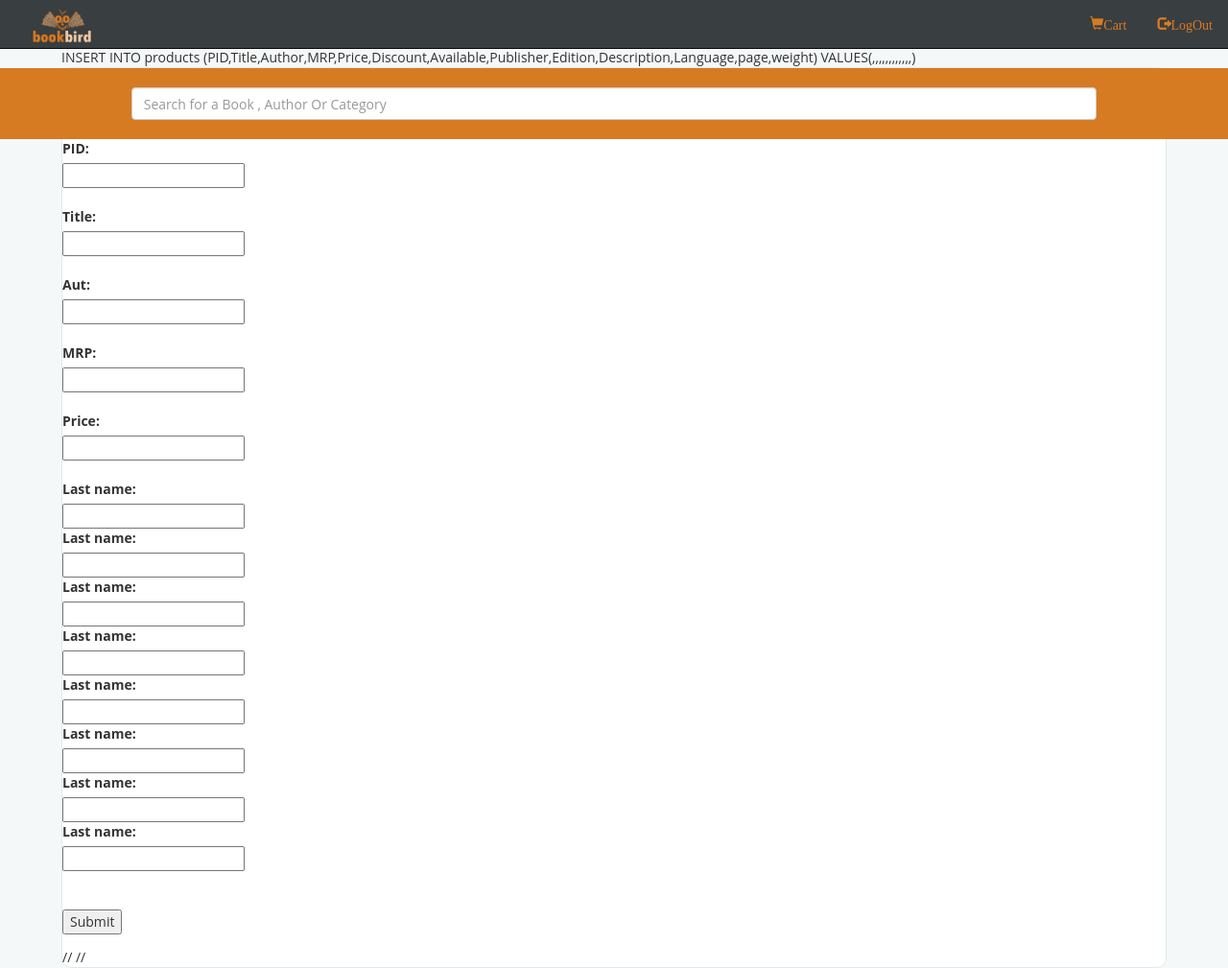
After one commit to shadialahmd/Online-Book-Shop-System, a PHP site: page /addbook.php in a window 1280 px wide. The commit adds this page. Shown: the whole page at 96% size. Run offline with PHP 8.4, Linux system fonts and the light colour scheme; a user stored in the database is signed in; data that the repository does not hold is empty; some libraries are stand-ins or nearby versions.

Commit message:
fix error

```diff
--- /dev/null
+++ b/addbook.php
@@ -0,0 +1,246 @@
+<?php
+session_start();
+// include "dbconnect.php";
+
+// $db=new Database();
+// $con=$db->getconnection();
+
+
+
+//print_r($_POST['PID']);
+$sql="INSERT INTO products (PID,Title,Author,MRP,Price,Discount,Available,Publisher,Edition,Description,Language,page,weight)
+VALUES($_POST[PID],$_POST[Title],$_POST[Aut],$_POST[MRP],$_POST[Price],$_POST[Discount],$_POST[Available],$_POST[Publisher],$_POST[Edition],$_POST[Description],$_POST[Language],$_POST[page],$_POST[weight])";
+
+
+
+print_r($sql);
+// $result=mysqli_query($this->conn,$sql);
+
+if(!isset($_SESSION['user']))
+       header("location: index.php?Message=Login To Continue");
+?>
+
+<!DOCTYPE html>
+<html lang="en">
+<head>
+
+    <meta charset="utf-8">
+    <meta http-equiv="X-UA-Compatible" content="IE=edge">
+    <meta name="viewport" content="width=device-width, initial-scale=1">
+    <meta name="description" content="Books">
+    <meta name="author" content="Shivangi Gupta">
+    <title>Add Book</title>
+    <!-- Bootstrap -->
+    <link href="css/bootstrap.min.css" rel="stylesheet">
+    <link href="css/my.css" rel="stylesheet">
+
+    <style>
+
+    #books {margin-bottom:50px;}
+
+     @media only screen and (width: 767px) { body{margin-top:150px;}}
+        #books .row{margin-top:20px;margin-bottom:10px;font-weight:800;}
+        @media only screen and (max-width: 760px) { #books .row{margin-top:10px;}}
+    </style>
+
+</head>
+<body>
+
+    <nav class="navbar navbar-default navbar-fixed-top navbar-inverse">
+      <div class="container-fluid">
+        <!-- Brand and toggle get grouped for better mobile display -->
+        <div class="navbar-header">
+          <button type="button" class="navbar-toggle collapsed" data-toggle="collapse" data-target="#bs-example-navbar-collapse-1" aria-expanded="false">
+            <span class="sr-only">Toggle navigation</span>
+            <span class="icon-bar"></span>
+            <span class="icon-bar"></span>
+            <span class="icon-bar"></span>
+          </button>
+          <a class="navbar-brand" href="index.php"><img alt="Brand" src="img/logo.jpg" style="width: 118px;margin-top: -7px;margin-left: -10px;"></a>
+        </div>
+
+        <!-- Collect the nav links, forms, and other content for toggling -->
+        <div class="collapse navbar-collapse" id="bs-example-navbar-collapse-1">
+          <ul class="nav navbar-nav navbar-right">
+              <?php
+                  if(isset($_SESSION['user']))
+                    {
+                      echo'
+                    <li><a href="cart.php" class="btn btn-md"><span class="glyphicon glyphicon-shopping-cart">Cart</span></a></li>
+                    <li><a href="destroy.php" class="btn btn-md"> <span class="glyphicon glyphicon-log-out">LogOut</span></a></li>
+                         ';
+                    }
+               ?>
+          </ul>
+        </div><!-- /.navbar-collapse -->
+      </div><!-- /.container-fluid -->
+    </nav>
+
+
+
+
+    <div id="top" >
+        <div id="searchbox" class="container-fluid" style="width:112%;margin-left:-6%;margin-right:-6%;">
+            <div>
+                <form role="search" action="Result.php" method="post">
+                    <input type="text" name="keyword" class="form-control" placeholder="Search for a Book , Author Or Category" style="width:80%;margin:20px 10% 20px 10%;">
+                </form>
+            </div>
+        </div>
+
+
+
+        <form action="" method="post">
+  <label for="PID">PID:</label><br>
+  <input type="text" id="PID" name="PID"><br>
+
+  <br>
+  <label for="Title">Title:</label><br>
+  <input type="text" id="Title" name="Title"><br>
+  <br>
+
+  <label for="Aut">Aut:</label><br>
+  <input type="text" id="Aut" name="Aut"><br>
+  <br>
+  <label for="MRP">MRP:</label><br>
+  <input type="text" id="MRP" name="MRP"><br>
+  <br>
+  <label for="Price">Price:</label><br>
+  <input type="text" id="Price" name="Price"><br>
+  <br>
+  <label for="Discount">Last name:</label><br>
+  <input type="text" id="Discount" name="Discount"><br>
+  <label for="Available">Last name:</label><br>
+  <input type="text" id="Available" name="Available"><br>
+  <label for="Publisher">Last name:</label><br>
+  <input type="text" id="Publisher" name="Publisher"><br>
+  <label for="Edition">Last name:</label><br>
+  <input type="text" id="Edition" name="Edition"><br>
+  <label for="Description">Last name:</label><br>
+  <input type="text" id="Description" name="Description"><br>
+  <label for="Language">Last name:</label><br>
+  <input type="text" id="Language" name="Language"><br>
+  <label for="page">Last name:</label><br>
+  <input type="text" id="page" name="page"><br>
+  <label for="weight">Last name:</label><br>
+  <input type="text" id="weight" name="weight"><br>
+  <br><br>
+  <input type="submit"  name="submit">
+
+</form>
+
+    <?php
+    // include "dbconnect.php";
+
+
+    // $db=new Database();
+    // $con=$db->getconnection();
+
+    // if(isset($_GET['value']))
+    //     {
+    //        $_SESSION['category']=$_GET['value'];
+    //     }
+    // $category=$_SESSION['category'];
+    // if(isset($_POST['sort']))
+    // {
+    //     if($_POST['sort']=="price")
+    //             {   $query = "SELECT * FROM products WHERE Category='$category' ORDER BY Price";
+    //                 $result = mysqli_query ($con,$query)or die(mysqli_error($con));
+    //                 ?>
+    //                    <script type="text/javascript">
+    //                       document.getElementById('select').Selected=$_POST['sort'];
+    //                    </script>
+    //                 <?php
+    //             }
+    //     else
+    //     if($_POST['sort']=="priceh")
+    //             {   $query = "SELECT * FROM products WHERE Category='$category' ORDER BY Price DESC";
+    //                 $result = mysqli_query ($con,$query)or die(mysqli_error($con));
+    //             }
+    //     else
+    //     if($_POST['sort']=="discount")
+    //             {   $query = "SELECT * FROM products WHERE Category='$category' ORDER BY Discount DESC";
+    //                 $result = mysqli_query ($con,$query)or die(mysqli_error($con));
+    //             }
+    //     else
+    //     if($_POST['sort']=="discountl")
+    //             {   $query = "SELECT * FROM products WHERE Category='$category' ORDER BY Discount";
+    //                 $result = mysqli_query ($con,$query)or die(mysqli_error($con));
+    //             }
+    // }
+    // else
+    //         {   $query = "SELECT * FROM products WHERE Category='$category'";
+    //             $result = mysqli_query ($con,$query)or die(mysqli_error($con));
+    //         }
+    // $i=0;
+    // echo '<div class="container-fluid" id="books">
+    //     <div class="row">
+    //       <div class="col-xs-12 text-center" id="heading">
+    //              <h2 style="color:rgb(228, 55, 25);text-transform:uppercase;margin-bottom:0px;"> '. $category .' STORE </h2>
+    //        </div>
+    //     </div>
+    //     <div class="container fluid">
+    //          <div class="row">
+    //               <div class="col-sm-5 col-sm-offset-6 col-md-5 col-md-offset-7 col-lg-4 col-lg-offset-8">
+    //                    <form action="';echo $_SERVER['PHP_SELF'];echo'" method="post" class="pull-right">
+    //                        <label for="sort">Sort by &nbsp: &nbsp</label>
+    //                         <select name="sort" id="select" onchange="form.submit()">
+    //                             <option value="default" name="default"  selected="selected">Select</option>
+    //                             <option value="price" name="price">Low To High Price </option>
+    //                             <option value="priceh" name="priceh">Highest To Lowest Price </option>
+    //                             <option value="discountl" name="discountl">Low To High Discount </option>
+    //                             <option value="discount" name="discount">Highest To Lowest Discount</option>
+    //                         </select>
+    //                    </form>
+    //               </div>
+    //           </div>
+    //     </div>';
+
+    //     if(mysqli_num_rows($result) > 0)
+    //     {
+    //         while($row = mysqli_fetch_assoc($result))
+    //         {
+    //         $path="img/books/" .$row['PID'].".jpg";
+    //         $description="description.php?ID=".$row["PID"];
+    //         if($i%4==0)
+    //         echo '<div class="row">';
+    //         echo'
+    //            <a href="'.$description.'">
+    //             <div class="col-sm-6 col-md-3 col-lg-3 text-center">
+    //                 <div class="book-block" style="border :3px solid #DEEAEE;">
+    //                     <img class="book block-center img-responsive" src="'.$path.'">
+    //                     <hr>
+    //                      ' . $row["Title"] . '<br>
+    //                     ' . $row["Price"] .'  &nbsp
+    //                     <span style="text-decoration:line-through;color:#828282;"> ' . $row["MRP"] .' </span>
+    //                     <span class="label label-warning">'. $row["Discount"] .'%</span>
+    //                 </div>
+    //             </div>
+
+    //            </a> ';
+    //         $i++;
+    //         if($i%4==0)
+    //         echo '</div>';
+    //         }
+    //     }
+    // echo '</div>';
+    ?>
+
+
+
+    <!-- jQuery (necessary for Bootstrap's JavaScript plugins) -->
+    <script src="https://ajax.googleapis.com/ajax/libs/jquery/1.11.3/jquery.min.js"></script>
+    <!-- Include all compiled plugins (below), or include individual files as needed -->
+    <script src="js/bootstrap.min.js"></script>
+</body>
+</html>
+<!--
+<script>
+$('#my_select').change(function() {
+   // assign the value to a variable, so you can test to see if it is working
+    var selectVal = $('#my_select :selected').val();
+    alert(selectVal);
+});
+</script>
+
+-->
--- a/index.php
+++ b/index.php
@@ -186,6 +186,7 @@
           }
         else
           {   echo' <li> <a href="#" class="btn btn-lg"> Hello ' .$_SESSION['user']. '.</a></li>
+                    <li> <a href="addbook.php" class="btn btn-lg"> Add Book </a> </li>;
                     <li> <a href="cart.php" class="btn btn-lg"> Cart </a> </li>;
                     <li> <a href="destroy.php" class="btn btn-lg"> LogOut </a> </li>';
 
```
Also changed, not shown: dbconnect.php (+16 -0 lines).
